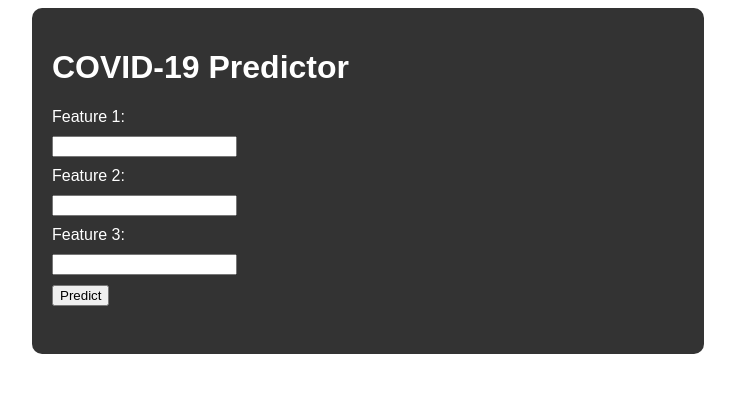
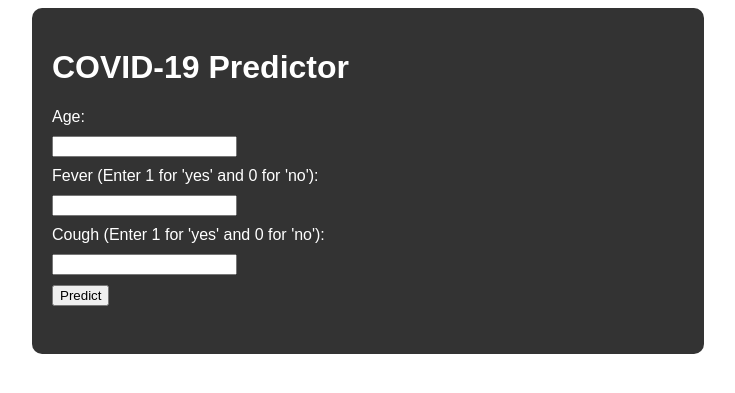
Before and after one commit to JanushaNampally/covid_app, a Django app: template analysis/templates/analysis/predictor.html in a window 1280 px wide. Shown: the top 393 px of the page, without its empty margins (272-1007 px from the left). Run offline with Django 3.2, Linux system fonts and the light colour scheme; the template is opened without the code that fills it, so the values that code supplies are empty.

Commit message:
rendering output

```diff
--- a/analysis/templates/analysis/predictor.html
+++ b/analysis/templates/analysis/predictor.html
@@ -1,4 +1,4 @@
-{% load  static %}
+{% load static %}
 <!DOCTYPE html>
 <html lang="en">
 <head>
@@ -12,27 +12,32 @@
         <h1>COVID-19 Predictor</h1>
         <form method="POST" action="{% url 'predictor' %}">
             {% csrf_token %}
-                    <label for="feature1">Feature 1:</label>
+            <label for="feature1">Age:</label>
             <input type="number" step="any" name="feature1" required>
 
-                    <label for="feature2">Feature 2:</label>
+            <label for="feature2">Fever (Enter 1 for 'yes' and 0 for 'no'):</label>
             <input type="number" step="any" name="feature2" required>
 
-                    <label for="feature3">Feature 3:</label>
+            <label for="feature3">Cough (Enter 1 for 'yes' and 0 for 'no'):</label>
             <input type="number" step="any" name="feature3" required>
 
             <button type="submit">Predict</button>
             <br>
+
             {% if error_message %}
                 <p style="color: red;">{{ error_message }}</p>
             {% endif %}
 
-        {% if prediction %}
-            <p style="color: green;">Prediction: {{ prediction }}</p>
+            {% if prediction is not None %}
+                <p style="color: rgb(255, 255, 255);">
+                    {% if prediction == 1 %}
+                        You are likely COVID positive.
+                    {% else %}
+                        You are likely COVID negative.
                     {% endif %}
-
+                </p>
+            {% endif %}
         </form>
-
     </div>
 </body>
 </html>
--- a/analysis/text_model.py
+++ b/analysis/text_model.py
@@ -4,7 +4,7 @@ import joblib
 model = joblib.load('covid_rf_model.pkl')
 
 # Test with some example input (adjust the values based on your model's feature expectations)
-input_data = [[51, 1, 1]]  # Example: Age 30, Fever (1 = Yes), Cough (0 = No)
+input_data = [[50, 1, 1]]  # Example: Age 30, Fever (1 = Yes), Cough (0 = No)
 
 # Make the prediction
 prediction = model.predict(input_data)
```
Also changed, not shown: analysis/views.py (+9 -16 lines). Lines whose indentation alone changed are shown as unchanged.
